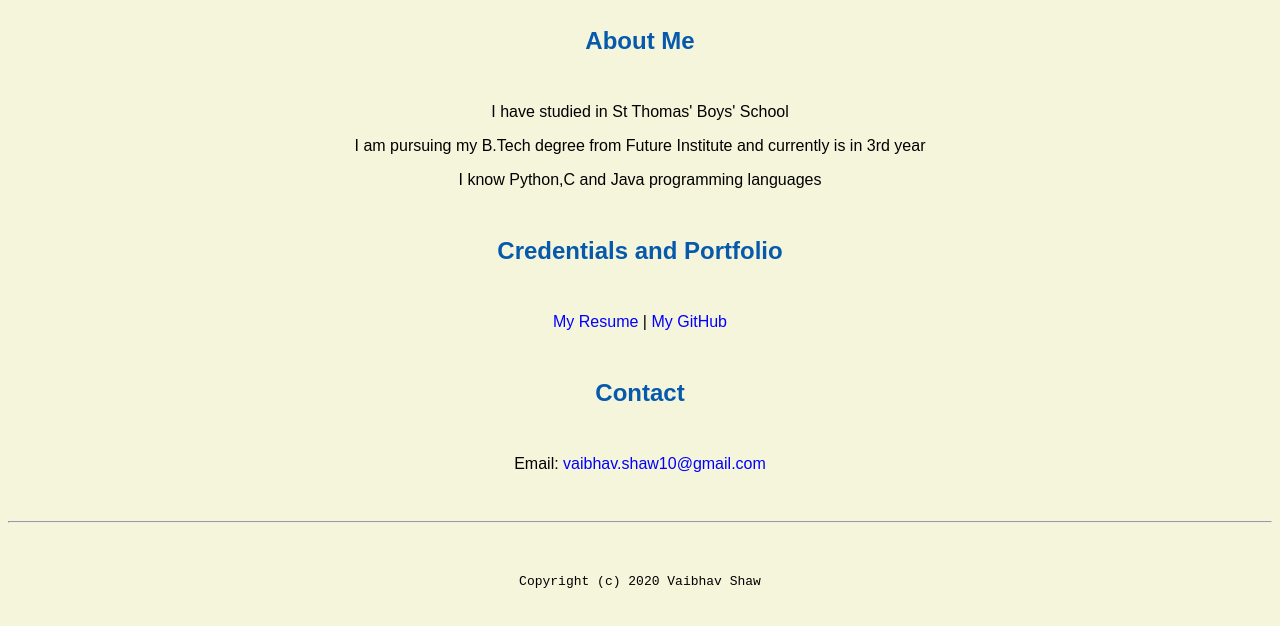
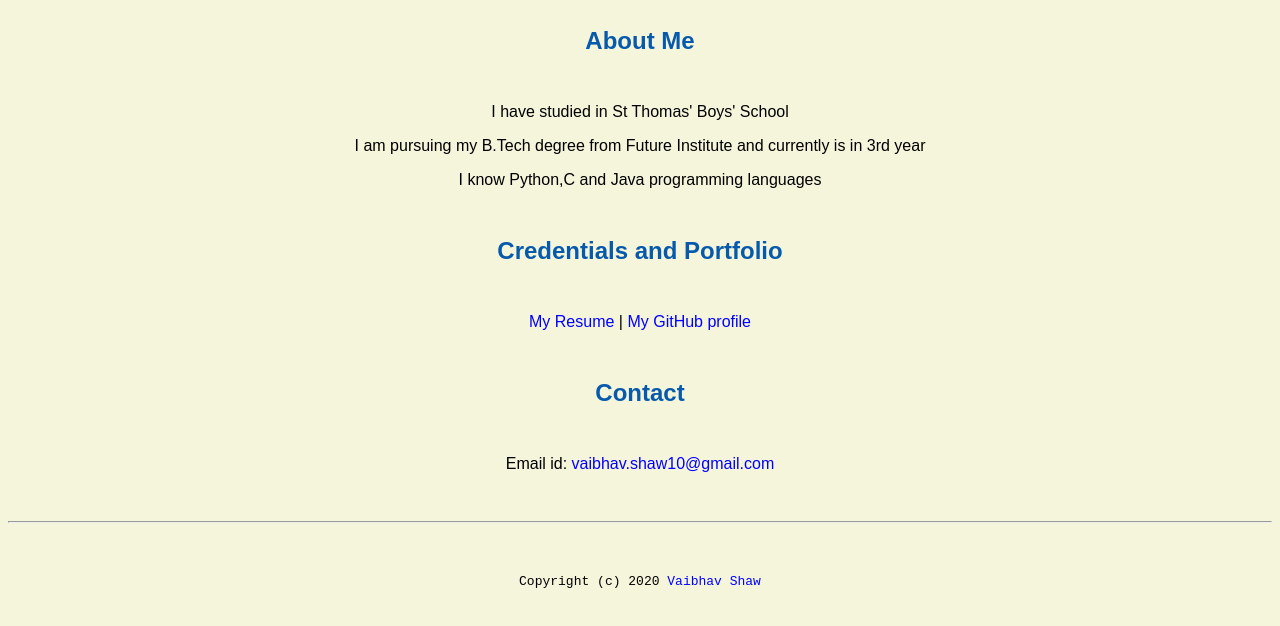
Before and after one commit to Ranitdas26/vaibhavshaw4430.github.io, a plain HTML site: page index.html in a window 1280 px wide. Shown: the part 532-1158 px from the top of the page. Drawn offline with Linux system fonts and the light colour scheme.

Commit message:
Update index.html
Changed certain  herf tag and text lines

```diff
--- a/index.html
+++ b/index.html
@@ -22,9 +22,9 @@
     <p>I am pursuing my B.Tech degree from Future Institute and currently is in 3rd year</p>
     <p>I know Python,C and Java programming languages</p>
     <h2>Credentials and Portfolio</h2>
-<p><a href="resume.html">My Resume</a> | <a href = "https://github.com/vaibhavshaw4430">My GitHub</a></p>
+<p><a href="resume.html">My Resume</a> | <a href = "https://github.com/vaibhavshaw4430">My GitHub profile</a></p>
 <h2>Contact</h2>
-<p>Email: <a href ="mailto:vaibhav.shaw10@gmail.com">vaibhav.shaw10@gmail.com</a></p>
+<p>Email id: <a href ="mailto:vaibhav.shaw10@gmail.com">vaibhav.shaw10@gmail.com</a></p>
 
 
 
@@ -32,7 +32,7 @@
 
   <footer>
     <hr>
-    <code>Copyright (c) 2020 Vaibhav Shaw</code>
+    <code>Copyright (c) 2020 <a href ="index.html"> Vaibhav Shaw</a></code>
 
   </footer>
 
```
